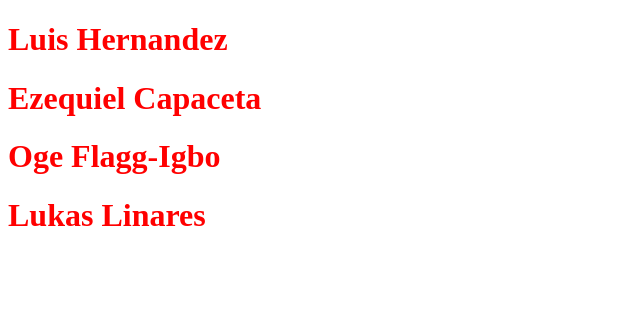
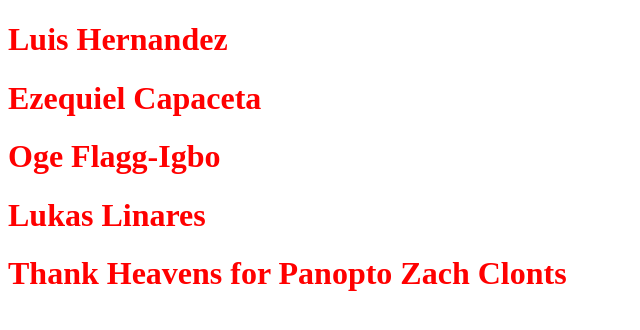
Before and after one commit to ZDC7096/sdsu_first_webpage, a plain HTML site: page index.html in a window 1280 px wide. Shown: the whole page, without its empty margins (0-640 px from the left). Drawn offline with Linux system fonts and the light colour scheme.

Commit message:
riksy joke

```diff
--- a/index.html
+++ b/index.html
@@ -18,3 +18,4 @@
 </body>
 </html>
 <h1>Lukas Linares</h1>
+<h1>Thank Heavens for Panopto Zach Clonts</h1>
```
